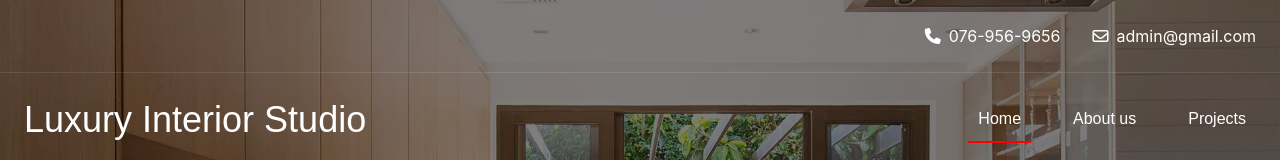
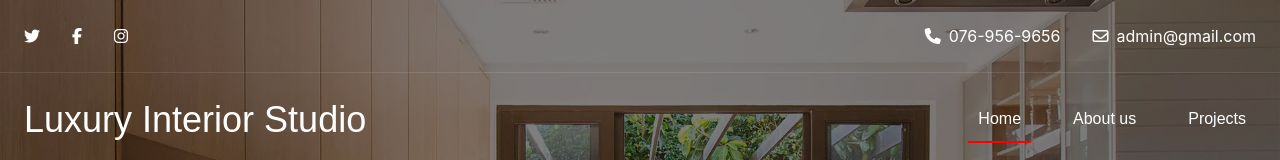
Before and after one commit to jinujohn081/Interior, a website: page public /index.html in a window 1280 px wide. Shown: the top 160 px of the page. Drawn offline with Linux system fonts and the light colour scheme.

Commit message:
updated Index.html file

```diff
--- a/public /index.html
+++ b/public /index.html
@@ -27,9 +27,9 @@
           class="flex justify-between items-center border-b border-white border-opacity-10 p-4 md:p-6"
         >
           <div class="flex space-x-4 md:space-x-8">
-            <!-- <a><i class="fa-brands fa-twitter"></i></a>
+            <a><i class="fa-brands fa-twitter"></i></a>
             <a><i class="fa-brands fa-facebook-f"></i></a>
-            <a><i class="fa-brands fa-instagram"></i></a> -->
+            <a><i class="fa-brands fa-instagram"></i></a>
           </div>
           <div class="flex space-x-4 md:space-x-8 text-sm md:text-base">
             <div class="flex items-center space-x-2">
```
